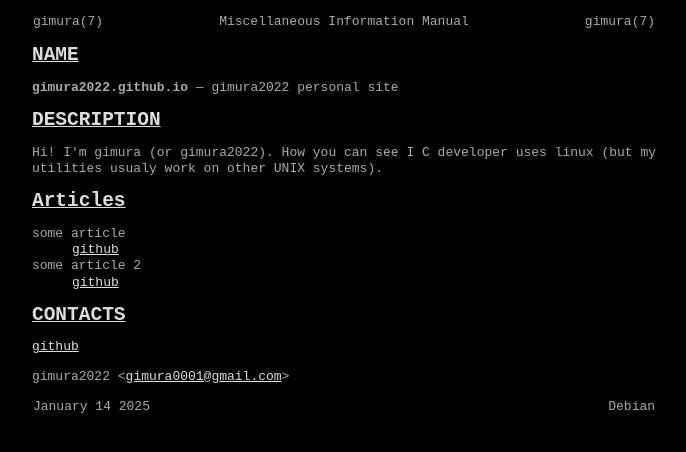
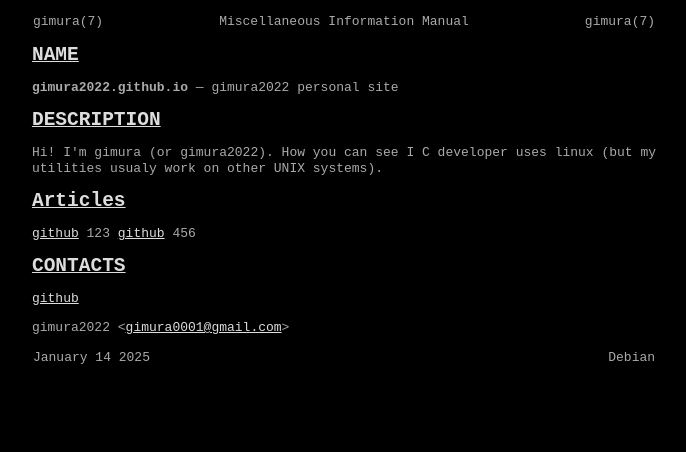
Before and after one commit to gimura2022/gimura2022.github.io, a plain HTML site: page index.html in a window 1280 px wide. Shown: the whole page, without its empty margins (296-982 px from the left). Drawn offline with Linux system fonts and the light colour scheme.

Commit message:
site compiled

```diff
--- a/index.html
+++ b/index.html
@@ -26,11 +26,9 @@
     linux (but my utilities usualy work on other UNIX systems).</p>
 <section class="Ss">
 <h2 class="Ss" id="Articles"><a class="permalink" href="#Articles">Articles</a></h2>
+<p class="Pp"><a class="Lk" href="https://github.com/gimura2022">github</a> 123
+    <a class="Lk" href="https://github.com/gimura2022">github</a> 456</p>
 <dl class="Bl-tag">
-  <dt>some article</dt>
-  <dd><a class="Lk" href="https://github.com/gimura2022">github</a></dd>
-  <dt>some article 2</dt>
-  <dd><a class="Lk" href="https://github.com/gimura2022">github</a></dd>
 </dl>
 </section>
 </section>
```
Also changed, not shown: 1 other file.
